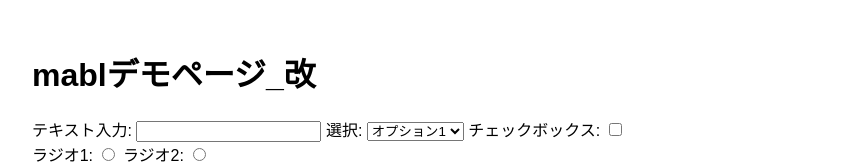
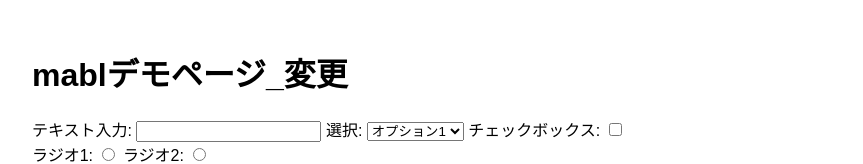
Before and after one commit to oshio-kazuki/mabldemo008, a plain HTML site: page index.html in a window 1280 px wide. Shown: the top 164 px of the page, without its empty margins (208-1071 px from the left). Drawn offline with Linux system fonts and the light colour scheme.

Commit message:
Update index.html

```diff
--- a/index.html
+++ b/index.html
@@ -40,7 +40,7 @@
 <body>
 
 <div class="container">
-    <h1>mablデモページ_改</h1>
+    <h1>mablデモページ_変更</h1>
 
     <!-- テキストボックス -->
     <label for="textInput">テキスト入力:</label>
```
